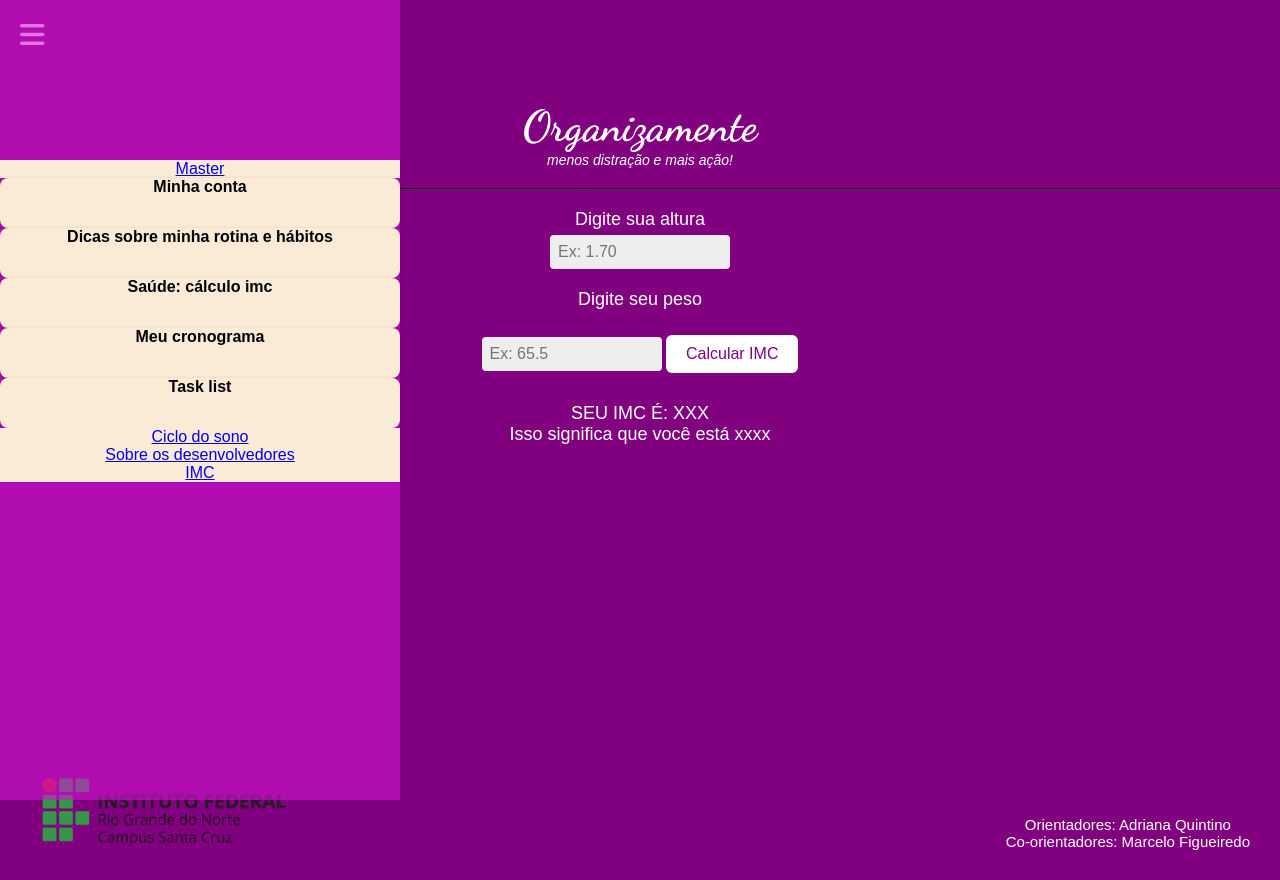
After one commit to Cassia313/OrganizaMente, a Django app: page /imc in a window 1280 px wide. The commit adds this page. Run offline with Django 5.2, Linux system fonts and the light colour scheme.

Commit message:
criação de tela de imc

```diff
--- a/main/views.py
+++ b/main/views.py
@@ -20,3 +20,7 @@ def ciclodosono(request):
 
 def tasklist(request):
     return render(request, 'tasklist.html')
+
+
+def imc(request):
+    return render(request, 'imc.html')
--- a/setup/urls.py
+++ b/setup/urls.py
@@ -18,7 +18,7 @@ from django.conf import settings
 from django.conf.urls.static import static
 from django.contrib import admin
 from django.urls import path
-from main.views import index,master,desenvolvedores,ciclodosono, tasklist
+from main.views import index,master,desenvolvedores,ciclodosono, tasklist, imc
 
 urlpatterns = [
 
@@ -28,6 +28,7 @@ urlpatterns = [
     path('desenvolvedores', desenvolvedores,name='desenvolvedores'),
     path('ciclodosono', ciclodosono,name='ciclodosono'),
     path('tasklist', tasklist,name='tasklist'),
+    path('imc', imc,name='imc'),
     # path('',)
 ]
 
--- /dev/null
+++ b/static/css/imc.css
@@ -0,0 +1,44 @@
+body {
+    background-color: #800080; /* Roxo do fundo */
+    color: white;
+    font-family: Arial, sans-serif;
+    text-align: center;
+    margin-top: 80px;
+}
+
+label {
+    display: block;
+    margin-top: 20px;
+    font-size: 18px;
+}
+
+input {
+    background-color: #eee;
+    border: none;
+    padding: 8px;
+    width: 180px;
+    margin-top: 5px;
+    border-radius: 4px;
+    font-size: 16px;
+}
+
+button {
+    margin-top: 25px;
+    background-color: white;
+    color: #800080;
+    border: none;
+    padding: 10px 20px;
+    font-size: 16px;
+    border-radius: 6px;
+    cursor: pointer;
+    transition: 0.3s;
+}
+
+button:hover {
+    background-color: #f2f2f2;
+}
+
+.resultado {
+    margin-top: 30px;
+    font-size: 18px;
+}
--- /dev/null
+++ b/static/js/imc.js
@@ -0,0 +1,33 @@
+function calcularIMC() {
+    const altura = parseFloat(document.getElementById("altura").value);
+    const peso = parseFloat(document.getElementById("peso").value);
+    const resultadoIMC = document.getElementById("resultadoIMC");
+    const mensagem = document.getElementById("mensagem");
+
+    if (!altura || !peso || altura <= 0 || peso <= 0) {
+        resultadoIMC.textContent = "Por favor, digite valores válidos.";
+        mensagem.textContent = "";
+        return;
+    }
+
+    const imc = peso / (altura * altura);
+    resultadoIMC.textContent = `SEU IMC É: ${imc.toFixed(2)}`;
+
+    let status = "";
+
+    if (imc < 18.5) {
+        status = "abaixo do peso. Procure se alimentar melhor!";
+    } else if (imc < 24.9) {
+        status = "com o peso ideal! Parabéns!";
+    } else if (imc < 29.9) {
+        status = "com sobrepeso. Cuide da sua alimentação!";
+    } else if (imc < 34.9) {
+        status = "com obesidade grau I. Procure orientação médica.";
+    } else if (imc < 39.9) {
+        status = "com obesidade grau II. Cuide da sua saúde.";
+    } else {
+        status = "com obesidade grau III. É importante buscar ajuda médica.";
+    }
+
+    mensagem.textContent = `Isso significa que você está ${status}`;
+}
--- /dev/null
+++ b/templates/imc.html
@@ -0,0 +1,23 @@
+{% extends "master.html" %}
+{% load static %}
+{% block css %}
+<link rel="stylesheet" href="{% static 'css/imc.css' %}">
+{% endblock %}
+{% block main %}
+
+    <label for="altura">Digite sua altura</label>
+    <input type="number" id="altura" step="0.01" placeholder="Ex: 1.70">
+
+    <label for="peso">Digite seu peso</label>
+    <input type="number" id="peso" step="0.1" placeholder="Ex: 65.5">
+
+    <button onclick="calcularIMC()">Calcular IMC</button>
+
+    <div class="resultado">
+        <p id="resultadoIMC">SEU IMC É: XXX</p>
+        <p id="mensagem">Isso significa que você está xxxx</p>
+    </div>
+
+
+    <script src="{% static "js/imc.js" %}"></script>
+    {% endblock main %}
--- a/templates/master.html
+++ b/templates/master.html
@@ -31,6 +31,7 @@
             <a class="retangulo-branco">Task list</a>
             <a href="{% url "ciclodosono" %}">Ciclo do sono</a>
             <a href = "{% url "desenvolvedores" %}">Sobre os desenvolvedores</a>
+            <a href = "{% url "imc" %}">IMC</a>
         </section>
 
         <div class="textos">
```
